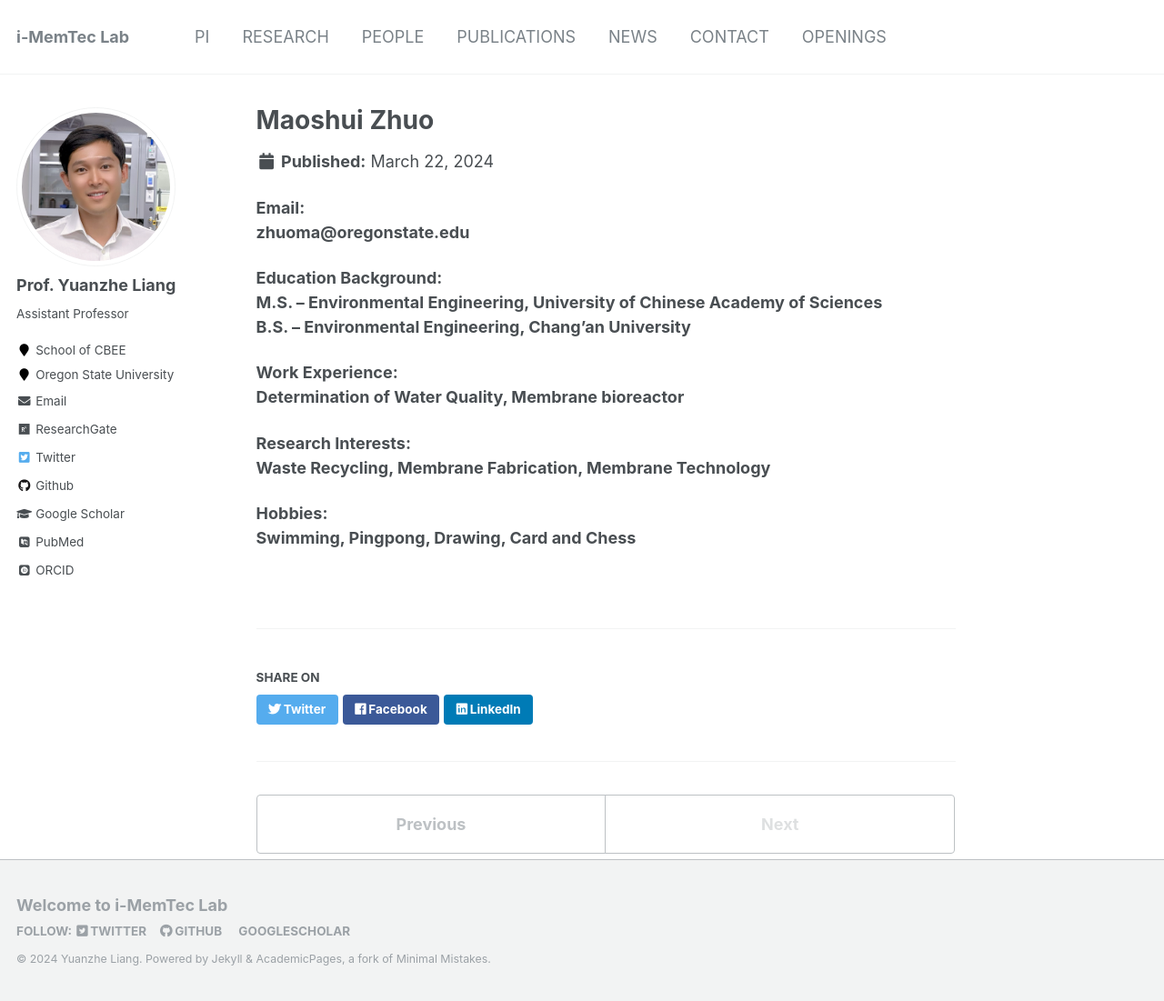
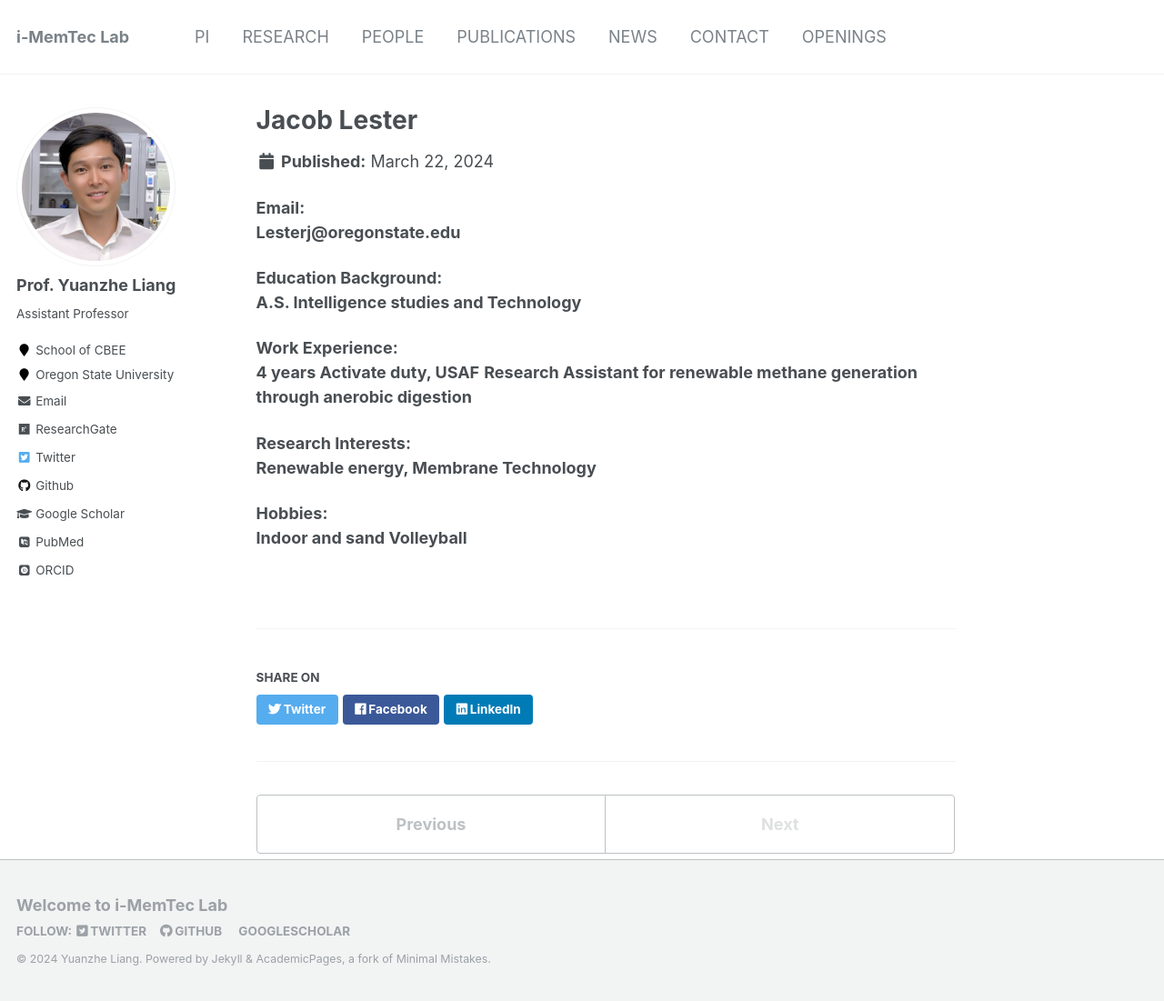
Before and after one commit to yuanzheliang/yuanzheliang.github.io, a Jekyll site: the page built from _portfolio/4-Jacob.md, in a window 1280 px wide and 1101 px high. Shown: the whole window at 91% size. Built offline with Jekyll 4.4.1, drawn with Linux system fonts in a browser that asks for light colours; some web fonts are replaced.

Commit message:
Update 4-Jacob.md

```diff
--- a/_portfolio/4-Jacob.md
+++ b/_portfolio/4-Jacob.md
@@ -1,21 +1,21 @@
 ---
-title: "Maoshui Zhuo"
-excerpt: "**1st year Ph.D. student** <br/><img src='/images/MaoshuiZhao.jpg' width='250' height='250'>"
+title: "Jacob Lester"
+excerpt: "**Undergraduate Chemical Engineering** <br/><img src='/images/JacobLester.jpg' width='250' height='250'>"
 collection: portfolio
 ---
 
 **Email:** <br/>
-**zhuoma@oregonstate.edu**
+**Lesterj@oregonstate.edu**
 
 **Education Background:** <br/>
-**M.S. – Environmental Engineering, University of Chinese Academy of Sciences** <br/>
-**B.S. – Environmental Engineering, Chang'an University**
+**A.S. Intelligence studies and Technology**
 
 **Work Experience:** <br/>
-**Determination of Water Quality, Membrane bioreactor**
+**4 years Activate duty, USAF**
+**Research Assistant for renewable methane generation through anerobic digestion**
 
 **Research Interests:** <br/>
-**Waste Recycling, Membrane Fabrication, Membrane Technology**
+**Renewable energy, Membrane Technology**
 
 **Hobbies:** <br/>
-**Swimming, Pingpong, Drawing, Card and Chess**
+**Indoor and sand Volleyball**
```
